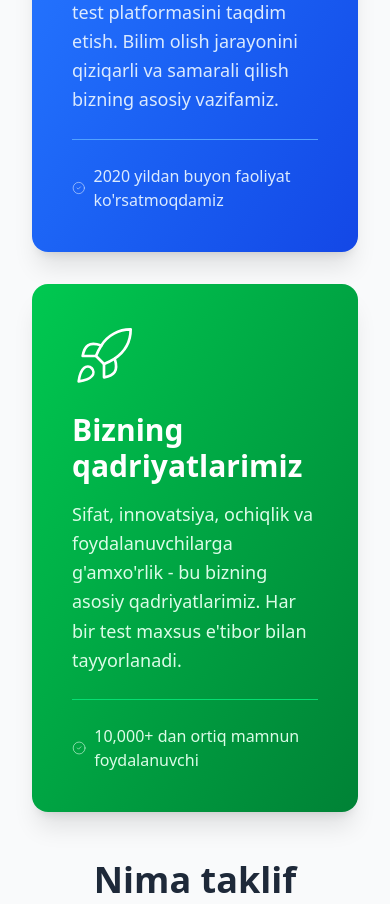
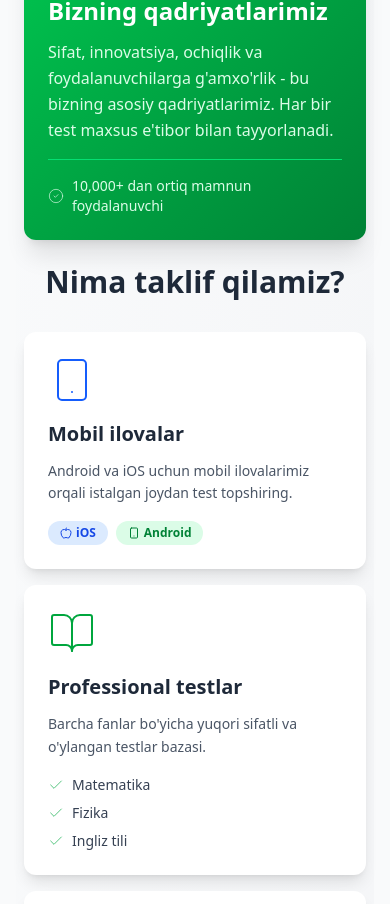
Before and after one commit to shoyimobloqulov/abutolib-front, a Vue app: page /about in a window 390 px wide. Shown: the part 1067-1971 px from the top of the page. Built offline with nearby package versions, Linux system fonts and the light colour scheme.

Commit message:
refactor: enhance AboutView layout and styling for improved readability and responsiveness

```diff
--- a/src/views/AboutView.vue
+++ b/src/views/AboutView.vue
@@ -1,42 +1,42 @@
 <template>
-  <div class="about">
+  <div class="min-h-screen bg-gradient-to-br from-gray-50 to-gray-100">
     <!-- Hero Section -->
-    <section class="bg-gradient-to-r from-indigo-600 via-purple-600 to-pink-600 text-white rounded-2xl p-12 md:p-16 mb-12 shadow-2xl mx-4">
+    <section class="bg-gradient-to-r from-indigo-600 via-purple-600 to-pink-600 text-white rounded-xl md:rounded-2xl p-8 sm:p-12 md:p-16 mb-6 md:mb-12 shadow-2xl mx-2 sm:mx-4">
       <div class="max-w-4xl mx-auto text-center">
-        <h1 class="text-5xl md:text-6xl font-bold mb-6">Biz haqimizda</h1>
-        <p class="text-xl md:text-2xl text-purple-100 leading-relaxed">
+        <h1 class="text-4xl sm:text-5xl md:text-6xl font-bold mb-4 md:mb-6">Biz haqimizda</h1>
+        <p class="text-lg sm:text-xl md:text-2xl text-purple-100 leading-relaxed">
           Abutolib - O'zbekistondagi eng ilg'or online test platformasi
         </p>
       </div>
     </section>
 
     <!-- Mission & Vision -->
-    <section class="grid md:grid-cols-2 gap-8 mb-12 px-4 max-w-6xl mx-auto">
-      <div class="bg-gradient-to-br from-blue-500 to-blue-700 text-white p-10 rounded-2xl shadow-xl transform hover:scale-105 transition duration-300">
-        <Target class="w-16 h-16 mb-6" strokeWidth={1.5} />
-        <h2 class="text-3xl font-bold mb-4">Bizning maqsadimiz</h2>
-        <p class="text-lg text-blue-100 leading-relaxed">
+    <section class="grid md:grid-cols-2 gap-4 md:gap-8 mb-6 md:mb-12 px-2 sm:px-4 max-w-6xl mx-auto">
+      <div class="bg-gradient-to-br from-blue-500 to-blue-700 text-white p-6 sm:p-8 md:p-10 rounded-xl md:rounded-2xl shadow-xl transform hover:scale-105 transition duration-300">
+        <Target class="w-12 h-12 md:w-16 md:h-16 mb-4 md:mb-6" strokeWidth={1.5} />
+        <h2 class="text-2xl md:text-3xl font-bold mb-3 md:mb-4">Bizning maqsadimiz</h2>
+        <p class="text-base md:text-lg text-blue-100 leading-relaxed">
           Har bir o'quvchi va talabaga sifatli, qulay va zamonaviy test platformasini taqdim etish.
           Bilim olish jarayonini qiziqarli va samarali qilish bizning asosiy vazifamiz.
         </p>
-        <div class="mt-6 pt-6 border-t border-blue-400">
-          <div class="flex items-center text-blue-100">
-            <CheckCircle2 class="w-5 h-5 mr-2" strokeWidth={1.5} />
+        <div class="mt-4 md:mt-6 pt-4 md:pt-6 border-t border-blue-400">
+          <div class="flex items-center text-blue-100 text-sm md:text-base">
+            <CheckCircle2 class="w-4 h-4 md:w-5 md:h-5 mr-2 flex-shrink-0" strokeWidth={1.5} />
             <span>2020 yildan buyon faoliyat ko'rsatmoqdamiz</span>
           </div>
         </div>
       </div>
 
-      <div class="bg-gradient-to-br from-green-500 to-green-700 text-white p-10 rounded-2xl shadow-xl transform hover:scale-105 transition duration-300">
-        <Rocket class="w-16 h-16 mb-6" strokeWidth={1.5} />
-        <h2 class="text-3xl font-bold mb-4">Bizning qadriyatlarimiz</h2>
-        <p class="text-lg text-green-100 leading-relaxed">
+      <div class="bg-gradient-to-br from-green-500 to-green-700 text-white p-6 sm:p-8 md:p-10 rounded-xl md:rounded-2xl shadow-xl transform hover:scale-105 transition duration-300">
+        <Rocket class="w-12 h-12 md:w-16 md:h-16 mb-4 md:mb-6" strokeWidth={1.5} />
+        <h2 class="text-2xl md:text-3xl font-bold mb-3 md:mb-4">Bizning qadriyatlarimiz</h2>
+        <p class="text-base md:text-lg text-green-100 leading-relaxed">
           Sifat, innovatsiya, ochiqlik va foydalanuvchilarga g'amxo'rlik -
           bu bizning asosiy qadriyatlarimiz. Har bir test maxsus e'tibor bilan tayyorlanadi.
         </p>
-        <div class="mt-6 pt-6 border-t border-green-400">
-          <div class="flex items-center text-green-100">
-            <CheckCircle2 class="w-5 h-5 mr-2" strokeWidth={1.5} />
+        <div class="mt-4 md:mt-6 pt-4 md:pt-6 border-t border-green-400">
+          <div class="flex items-center text-green-100 text-sm md:text-base">
+            <CheckCircle2 class="w-4 h-4 md:w-5 md:h-5 mr-2 flex-shrink-0" strokeWidth={1.5} />
             <span>10,000+ dan ortiq mamnun foydalanuvchi</span>
           </div>
         </div>
@@ -44,84 +44,84 @@
     </section>
 
     <!-- Features Grid -->
-    <section class="mb-12 px-4 max-w-6xl mx-auto">
-      <h2 class="text-4xl font-bold text-center mb-12 text-gray-800">Nima taklif qilamiz?</h2>
+    <section class="mb-6 md:mb-12 px-2 sm:px-4 max-w-6xl mx-auto">
+      <h2 class="text-3xl md:text-4xl font-bold text-center mb-8 md:mb-12 text-gray-800">Nima taklif qilamiz?</h2>
 
-      <div class="grid md:grid-cols-3 gap-8">
-        <div class="bg-white p-8 rounded-2xl shadow-lg hover:shadow-2xl transition group">
-          <Smartphone class="w-14 h-14 mb-6 text-blue-600 group-hover:scale-110 transition" strokeWidth={1.5} />
-          <h3 class="text-2xl font-bold mb-4 text-gray-800">Mobil ilovalar</h3>
-          <p class="text-gray-600 leading-relaxed mb-4">
+      <div class="grid sm:grid-cols-2 lg:grid-cols-3 gap-4 md:gap-8">
+        <div class="bg-white p-6 md:p-8 rounded-xl md:rounded-2xl shadow-lg hover:shadow-2xl transition group">
+          <Smartphone class="w-12 h-12 md:w-14 md:h-14 mb-4 md:mb-6 text-blue-600 group-hover:scale-110 transition" strokeWidth={1.5} />
+          <h3 class="text-xl md:text-2xl font-bold mb-3 md:mb-4 text-gray-800">Mobil ilovalar</h3>
+          <p class="text-sm md:text-base text-gray-600 leading-relaxed mb-4">
             Android va iOS uchun mobil ilovalarimiz orqali istalgan joydan test topshiring.
           </p>
-          <div class="flex gap-2">
-            <span class="bg-blue-100 text-blue-700 px-3 py-1 rounded-full text-sm font-semibold flex items-center gap-1">
+          <div class="flex flex-wrap gap-2">
+            <span class="bg-blue-100 text-blue-700 px-3 py-1 rounded-full text-xs md:text-sm font-semibold flex items-center gap-1">
               <Apple class="w-3 h-3" />
               iOS
             </span>
-            <span class="bg-green-100 text-green-700 px-3 py-1 rounded-full text-sm font-semibold flex items-center gap-1">
+            <span class="bg-green-100 text-green-700 px-3 py-1 rounded-full text-xs md:text-sm font-semibold flex items-center gap-1">
               <Smartphone class="w-3 h-3" />
               Android
             </span>
           </div>
         </div>
 
-        <div class="bg-white p-8 rounded-2xl shadow-lg hover:shadow-2xl transition group">
-          <BookOpen class="w-14 h-14 mb-6 text-green-600 group-hover:scale-110 transition" strokeWidth={1.5} />
-          <h3 class="text-2xl font-bold mb-4 text-gray-800">Professional testlar</h3>
-          <p class="text-gray-600 leading-relaxed mb-4">
+        <div class="bg-white p-6 md:p-8 rounded-xl md:rounded-2xl shadow-lg hover:shadow-2xl transition group">
+          <BookOpen class="w-12 h-12 md:w-14 md:h-14 mb-4 md:mb-6 text-green-600 group-hover:scale-110 transition" strokeWidth={1.5} />
+          <h3 class="text-xl md:text-2xl font-bold mb-3 md:mb-4 text-gray-800">Professional testlar</h3>
+          <p class="text-sm md:text-base text-gray-600 leading-relaxed mb-4">
             Barcha fanlar bo'yicha yuqori sifatli va o'ylangan testlar bazasi.
           </p>
           <div class="space-y-2">
-            <div class="flex items-center text-gray-700">
-              <Check class="w-5 h-5 mr-2 text-green-600" strokeWidth={2} />
+            <div class="flex items-center text-gray-700 text-sm md:text-base">
+              <Check class="w-4 h-4 md:w-5 md:h-5 mr-2 text-green-600 flex-shrink-0" strokeWidth={2} />
               <span>Matematika</span>
             </div>
-            <div class="flex items-center text-gray-700">
-              <Check class="w-5 h-5 mr-2 text-green-600" strokeWidth={2} />
+            <div class="flex items-center text-gray-700 text-sm md:text-base">
+              <Check class="w-4 h-4 md:w-5 md:h-5 mr-2 text-green-600 flex-shrink-0" strokeWidth={2} />
               <span>Fizika</span>
             </div>
-            <div class="flex items-center text-gray-700">
-              <Check class="w-5 h-5 mr-2 text-green-600" strokeWidth={2} />
+            <div class="flex items-center text-gray-700 text-sm md:text-base">
+              <Check class="w-4 h-4 md:w-5 md:h-5 mr-2 text-green-600 flex-shrink-0" strokeWidth={2} />
               <span>Ingliz tili</span>
             </div>
           </div>
         </div>
 
-        <div class="bg-white p-8 rounded-2xl shadow-lg hover:shadow-2xl transition group">
-          <BarChart3 class="w-14 h-14 mb-6 text-purple-600 group-hover:scale-110 transition" strokeWidth={1.5} />
-          <h3 class="text-2xl font-bold mb-4 text-gray-800">Batafsil tahlil</h3>
-          <p class="text-gray-600 leading-relaxed mb-4">
+        <div class="bg-white p-6 md:p-8 rounded-xl md:rounded-2xl shadow-lg hover:shadow-2xl transition group">
+          <BarChart3 class="w-12 h-12 md:w-14 md:h-14 mb-4 md:mb-6 text-purple-600 group-hover:scale-110 transition" strokeWidth={1.5} />
+          <h3 class="text-xl md:text-2xl font-bold mb-3 md:mb-4 text-gray-800">Batafsil tahlil</h3>
+          <p class="text-sm md:text-base text-gray-600 leading-relaxed mb-4">
             Har bir test uchun to'liq statistika, grafik va tavsiyalar.
           </p>
-          <div class="bg-gradient-to-r from-purple-100 to-pink-100 p-4 rounded-lg">
-            <div class="text-sm text-purple-800 font-semibold flex items-center gap-2">
-              <TrendingUp class="w-4 h-4" strokeWidth={2} />
+          <div class="bg-gradient-to-r from-purple-100 to-pink-100 p-3 md:p-4 rounded-lg">
+            <div class="text-xs md:text-sm text-purple-800 font-semibold flex items-center gap-2">
+              <TrendingUp class="w-4 h-4 flex-shrink-0" strokeWidth={2} />
               Real-time natijalar va tahlillar
             </div>
           </div>
         </div>
 
-        <div class="bg-white p-8 rounded-2xl shadow-lg hover:shadow-2xl transition group">
-          <Trophy class="w-14 h-14 mb-6 text-yellow-600 group-hover:scale-110 transition" strokeWidth={1.5} />
-          <h3 class="text-2xl font-bold mb-4 text-gray-800">Reyting tizimi</h3>
-          <p class="text-gray-600 leading-relaxed">
+        <div class="bg-white p-6 md:p-8 rounded-xl md:rounded-2xl shadow-lg hover:shadow-2xl transition group">
+          <Trophy class="w-12 h-12 md:w-14 md:h-14 mb-4 md:mb-6 text-yellow-600 group-hover:scale-110 transition" strokeWidth={1.5} />
+          <h3 class="text-xl md:text-2xl font-bold mb-3 md:mb-4 text-gray-800">Reyting tizimi</h3>
+          <p class="text-sm md:text-base text-gray-600 leading-relaxed">
             O'z natijalaringizni boshqalar bilan taqqoslang va eng yaxshilar qatoriga kirish uchun harakat qiling.
           </p>
         </div>
 
-        <div class="bg-white p-8 rounded-2xl shadow-lg hover:shadow-2xl transition group">
-          <Headphones class="w-14 h-14 mb-6 text-indigo-600 group-hover:scale-110 transition" strokeWidth={1.5} />
-          <h3 class="text-2xl font-bold mb-4 text-gray-800">24/7 qo'llab-quvvatlash</h3>
-          <p class="text-gray-600 leading-relaxed">
+        <div class="bg-white p-6 md:p-8 rounded-xl md:rounded-2xl shadow-lg hover:shadow-2xl transition group">
+          <Headphones class="w-12 h-12 md:w-14 md:h-14 mb-4 md:mb-6 text-indigo-600 group-hover:scale-110 transition" strokeWidth={1.5} />
+          <h3 class="text-xl md:text-2xl font-bold mb-3 md:mb-4 text-gray-800">24/7 qo'llab-quvvatlash</h3>
+          <p class="text-sm md:text-base text-gray-600 leading-relaxed">
             Savollaringiz bormi? Bizning qo'llab-quvvatlash jamoamiz doimo yordam berishga tayyor.
           </p>
         </div>
 
-        <div class="bg-white p-8 rounded-2xl shadow-lg hover:shadow-2xl transition group">
-          <Shield class="w-14 h-14 mb-6 text-red-600 group-hover:scale-110 transition" strokeWidth={1.5} />
-          <h3 class="text-2xl font-bold mb-4 text-gray-800">Xavfsizlik</h3>
-          <p class="text-gray-600 leading-relaxed">
+        <div class="bg-white p-6 md:p-8 rounded-xl md:rounded-2xl shadow-lg hover:shadow-2xl transition group">
+          <Shield class="w-12 h-12 md:w-14 md:h-14 mb-4 md:mb-6 text-red-600 group-hover:scale-110 transition" strokeWidth={1.5} />
+          <h3 class="text-xl md:text-2xl font-bold mb-3 md:mb-4 text-gray-800">Xavfsizlik</h3>
+          <p class="text-sm md:text-base text-gray-600 leading-relaxed">
             Sizning ma'lumotlaringiz to'liq himoyalangan. Biz maxfiylikni jiddiy qabul qilamiz.
           </p>
         </div>
@@ -129,79 +129,88 @@
     </section>
 
     <!-- Team Section Stats -->
-    <section class="bg-gradient-to-br from-gray-50 to-blue-50 rounded-2xl p-12 mb-12 shadow-xl mx-4 max-w-6xl mx-auto">
-      <h2 class="text-4xl font-bold text-center mb-6 text-gray-800">Bizning jamoa</h2>
-      <p class="text-center text-xl text-gray-600 mb-12 max-w-3xl mx-auto">
+    <section class="bg-gradient-to-br from-gray-50 to-blue-50 rounded-xl md:rounded-2xl p-6 sm:p-8 md:p-12 mb-6 md:mb-12 shadow-xl mx-2 sm:mx-4 max-w-6xl lg:mx-auto">
+      <h2 class="text-3xl md:text-4xl font-bold text-center mb-4 md:mb-6 text-gray-800">Bizning jamoa</h2>
+      <p class="text-center text-base md:text-xl text-gray-600 mb-8 md:mb-12 max-w-3xl mx-auto px-4">
         Tajribali dasturchilar, o'qituvchilar va dizaynerlardan iborat professional jamoa
       </p>
 
-      <div class="grid md:grid-cols-4 gap-8 text-center">
-        <div class="bg-white p-6 rounded-xl shadow-lg hover:shadow-2xl transition">
-          <Code2 class="w-12 h-12 text-blue-600 mx-auto mb-4" strokeWidth={1.5} />
-          <h3 class="font-bold text-xl mb-2 text-gray-800">15+</h3>
-          <p class="text-gray-600">Dasturchilar</p>
+      <div class="grid grid-cols-2 md:grid-cols-4 gap-4 md:gap-8 text-center">
+        <div class="bg-white p-4 md:p-6 rounded-xl shadow-lg hover:shadow-2xl transition">
+          <Code2 class="w-10 h-10 md:w-12 md:h-12 text-blue-600 mx-auto mb-3 md:mb-4" strokeWidth={1.5} />
+          <h3 class="font-bold text-lg md:text-xl mb-1 md:mb-2 text-gray-800">15+</h3>
+          <p class="text-gray-600 text-sm md:text-base">Dasturchilar</p>
         </div>
-        <div class="bg-white p-6 rounded-xl shadow-lg hover:shadow-2xl transition">
-          <Users class="w-12 h-12 text-green-600 mx-auto mb-4" strokeWidth={1.5} />
-          <h3 class="font-bold text-xl mb-2 text-gray-800">30+</h3>
-          <p class="text-gray-600">Mutaxassislar</p>
+        <div class="bg-white p-4 md:p-6 rounded-xl shadow-lg hover:shadow-2xl transition">
+          <Users class="w-10 h-10 md:w-12 md:h-12 text-green-600 mx-auto mb-3 md:mb-4" strokeWidth={1.5} />
+          <h3 class="font-bold text-lg md:text-xl mb-1 md:mb-2 text-gray-800">30+</h3>
+          <p class="text-gray-600 text-sm md:text-base">Mutaxassislar</p>
         </div>
-        <div class="bg-white p-6 rounded-xl shadow-lg hover:shadow-2xl transition">
-          <Palette class="w-12 h-12 text-purple-600 mx-auto mb-4" strokeWidth={1.5} />
-          <h3 class="font-bold text-xl mb-2 text-gray-800">8+</h3>
-          <p class="text-gray-600">Dizaynerlar</p>
+        <div class="bg-white p-4 md:p-6 rounded-xl shadow-lg hover:shadow-2xl transition">
+          <Palette class="w-10 h-10 md:w-12 md:h-12 text-purple-600 mx-auto mb-3 md:mb-4" strokeWidth={1.5} />
+          <h3 class="font-bold text-lg md:text-xl mb-1 md:mb-2 text-gray-800">8+</h3>
+          <p class="text-gray-600 text-sm md:text-base">Dizaynerlar</p>
         </div>
-        <div class="bg-white p-6 rounded-xl shadow-lg hover:shadow-2xl transition">
-          <Briefcase class="w-12 h-12 text-orange-600 mx-auto mb-4" strokeWidth={1.5} />
-          <h3 class="font-bold text-xl mb-2 text-gray-800">5+</h3>
-          <p class="text-gray-600">Menejerlar</p>
+        <div class="bg-white p-4 md:p-6 rounded-xl shadow-lg hover:shadow-2xl transition">
+          <Briefcase class="w-10 h-10 md:w-12 md:h-12 text-orange-600 mx-auto mb-3 md:mb-4" strokeWidth={1.5} />
+          <h3 class="font-bold text-lg md:text-xl mb-1 md:mb-2 text-gray-800">5+</h3>
+          <p class="text-gray-600 text-sm md:text-base">Menejerlar</p>
         </div>
       </div>
     </section>
 
     <!-- Team Members -->
-    <section class="mb-12 px-4 max-w-6xl mx-auto">
-      <h2 class="text-4xl font-bold text-center mb-12 text-gray-800">
+    <section class="mb-6 md:mb-12 px-2 sm:px-4 max-w-6xl mx-auto">
+      <h2 class="text-3xl md:text-4xl font-bold text-center mb-8 md:mb-12 text-gray-800">
         Jamoa a'zolari
       </h2>
 
-      <div class="grid sm:grid-cols-2 md:grid-cols-3 lg:grid-cols-4 gap-8">
+      <div class="flex flex-wrap justify-center gap-6 md:gap-8">
         <div
           v-for="member in team"
           :key="member.id"
-          class="bg-white rounded-2xl shadow-lg hover:shadow-2xl transition transform hover:-translate-y-2"
+          class="bg-white rounded-xl md:rounded-2xl shadow-xl hover:shadow-2xl transition-all duration-300 transform hover:-translate-y-3 w-full sm:w-[calc(50%-12px)] md:w-[280px] lg:w-[300px]"
         >
           <!-- Image -->
-          <div class="overflow-hidden rounded-t-2xl h-64 bg-gradient-to-br from-blue-400 to-purple-500 flex items-center justify-center">
+          <div class="relative overflow-hidden rounded-t-xl md:rounded-t-2xl h-64 md:h-72 bg-gradient-to-br from-blue-500 via-purple-500 to-pink-500">
+            <div class="absolute inset-0 bg-gradient-to-t from-black/40 to-transparent"></div>
             <img
               v-if="member.image"
               :src="member.image"
               :alt="member.name"
-              class="w-full h-full object-cover hover:scale-105 transition duration-300"
+              class="w-full h-full object-cover hover:scale-110 transition duration-500"
             />
-            <User v-else class="w-24 h-24 text-white opacity-50" strokeWidth={1} />
+            <User v-else class="w-20 h-20 md:w-24 md:h-24 text-white opacity-50 absolute top-1/2 left-1/2 transform -translate-x-1/2 -translate-y-1/2" strokeWidth={1} />
+
+            <!-- Badge -->
+            <div class="absolute top-4 right-4 bg-white/90 backdrop-blur-sm px-3 py-1.5 rounded-full">
+              <span class="text-xs font-bold text-purple-600">Team Member</span>
+            </div>
           </div>
 
           <!-- Info -->
-          <div class="p-6 text-center">
-            <h3 class="text-xl font-bold text-gray-800">
-              {{ member.name }}
-            </h3>
-            <p class="text-indigo-600 font-semibold mb-3 flex items-center justify-center gap-1">
-              <Briefcase class="w-4 h-4" strokeWidth={1.5} />
-              {{ member.role }}
-            </p>
-            <p class="text-gray-600 text-sm leading-relaxed">
+          <div class="p-5 md:p-6">
+            <div class="text-center mb-4">
+              <h3 class="text-xl md:text-2xl font-bold text-gray-800 mb-2">
+                {{ member.name }}
+              </h3>
+              <div class="inline-flex items-center gap-1.5 bg-gradient-to-r from-indigo-500 to-purple-500 text-white px-4 py-1.5 rounded-full text-sm font-semibold">
+                <Briefcase class="w-4 h-4" strokeWidth={1.5} />
+                {{ member.role }}
+              </div>
+            </div>
+
+            <p class="text-gray-600 text-sm leading-relaxed text-center mb-5">
               {{ member.bio }}
             </p>
 
-            <!-- Social -->
-            <div class="flex justify-center gap-4 mt-4">
+            <!-- Social Links -->
+            <div class="flex justify-center gap-3 pt-4 border-t">
               <a
                 :href="member.linkedin"
                 target="_blank"
                 rel="noopener"
-                class="text-gray-400 hover:text-blue-600 transition transform hover:scale-110"
+                class="flex items-center justify-center w-10 h-10 bg-blue-50 hover:bg-blue-600 text-blue-600 hover:text-white rounded-lg transition-all transform hover:scale-110"
                 title="LinkedIn"
               >
                 <Linkedin class="w-5 h-5" strokeWidth={1.5} />
@@ -211,7 +220,7 @@
                 :href="member.github"
                 target="_blank"
                 rel="noopener"
-                class="text-gray-400 hover:text-gray-900 transition transform hover:scale-110"
+                class="flex items-center justify-center w-10 h-10 bg-gray-50 hover:bg-gray-800 text-gray-600 hover:text-white rounded-lg transition-all transform hover:scale-110"
                 title="GitHub"
               >
                 <Github class="w-5 h-5" strokeWidth={1.5} />
@@ -223,30 +232,34 @@
     </section>
 
     <!-- CTA Section -->
-    <section class="bg-gradient-to-r from-blue-600 via-indigo-600 to-purple-600 text-white rounded-2xl p-12 text-center shadow-2xl mx-4 mb-4">
-      <h2 class="text-4xl font-bold mb-4">Savollaringiz bormi?</h2>
-      <p class="text-xl mb-8 text-blue-100 max-w-2xl mx-auto">
+    <section class="bg-gradient-to-r from-blue-600 via-indigo-600 to-purple-600 text-white rounded-xl md:rounded-2xl p-6 sm:p-8 text-center shadow-2xl mx-2 sm:mx-4 mb-2 sm:mb-4 max-w-4xl lg:mx-auto">
+      <div class="flex items-center justify-center mb-4">
+        <div class="w-16 h-16 bg-white/20 backdrop-blur-sm rounded-full flex items-center justify-center">
+          <MessageSquare class="w-8 h-8" strokeWidth={1.5} />
+        </div>
+      </div>
+      <h2 class="text-2xl md:text-3xl font-bold mb-3">Savollaringiz bormi?</h2>
+      <p class="text-sm md:text-base mb-6 text-blue-100 max-w-xl mx-auto">
         Biz bilan bog'laning va barcha savollaringizga javob oling
       </p>
-      <div class="flex flex-col sm:flex-row gap-4 justify-center">
+      <div class="flex flex-col sm:flex-row gap-3 justify-center max-w-md mx-auto">
         <RouterLink
           to="/contact"
-          class="inline-block bg-white text-blue-600 px-10 py-4 rounded-lg font-bold text-lg hover:bg-gray-100 transition transform hover:scale-105 shadow-xl flex items-center justify-center gap-2"
+          class="inline-flex items-center justify-center gap-2 bg-white text-blue-600 px-6 py-2.5 rounded-lg font-bold text-sm hover:bg-gray-100 transition transform hover:scale-105 shadow-lg"
         >
-          <MessageSquare class="w-5 h-5" strokeWidth={1.5} />
+          <MessageSquare class="w-4 h-4" strokeWidth={1.5} />
           Bog'lanish
         </RouterLink>
         <RouterLink
           to="/login"
-          class="inline-block bg-transparent border-2 border-white text-white px-10 py-4 rounded-lg font-bold text-lg hover:bg-white hover:text-blue-600 transition flex items-center justify-center gap-2"
+          class="inline-flex items-center justify-center gap-2 bg-white/10 backdrop-blur-sm border-2 border-white text-white px-6 py-2.5 rounded-lg font-bold text-sm hover:bg-white hover:text-blue-600 transition"
         >
-          <Rocket class="w-5 h-5" strokeWidth={1.5} />
+          <Rocket class="w-4 h-4" strokeWidth={1.5} />
           Testni boshlash
         </RouterLink>
       </div>
     </section>
   </div>
-
 </template>
 
 <script setup>
@@ -265,7 +278,7 @@
     linkedin: "https://www.linkedin.com/in/mamayusuf-tursoatov-3b7245234/",
     github: "https://github.com/mamayusuf-tursoatov",
     bio: "Platforma asoschisi va loyiha bosh menejeri.",
-    image: new URL('@/assets/images/team/photo_2025-12-23_17-01-22.jpg', import.meta.url).href
+    image: "https://images.unsplash.com/photo-1472099645785-5658abf4ff4e?w=400&h=400&fit=crop"
   },
   {
     id: 2,
@@ -274,7 +287,7 @@
     linkedin: "https://www.linkedin.com/in/shoyim-obloqulov-5b7245234/",
     github: "https://github.com/shoyimobloqulov",
     bio: "Full stack dasturchi va texnik yechimlar bo'yicha mutaxassis.",
-    image: new URL('@/assets/images/team/photo_2025-12-17_16-29-13.jpg', import.meta.url).href
+    image: "https://images.unsplash.com/photo-1507003211169-0a1dd7228f2d?w=400&h=400&fit=crop"
   },
 ]
 </script>
```
